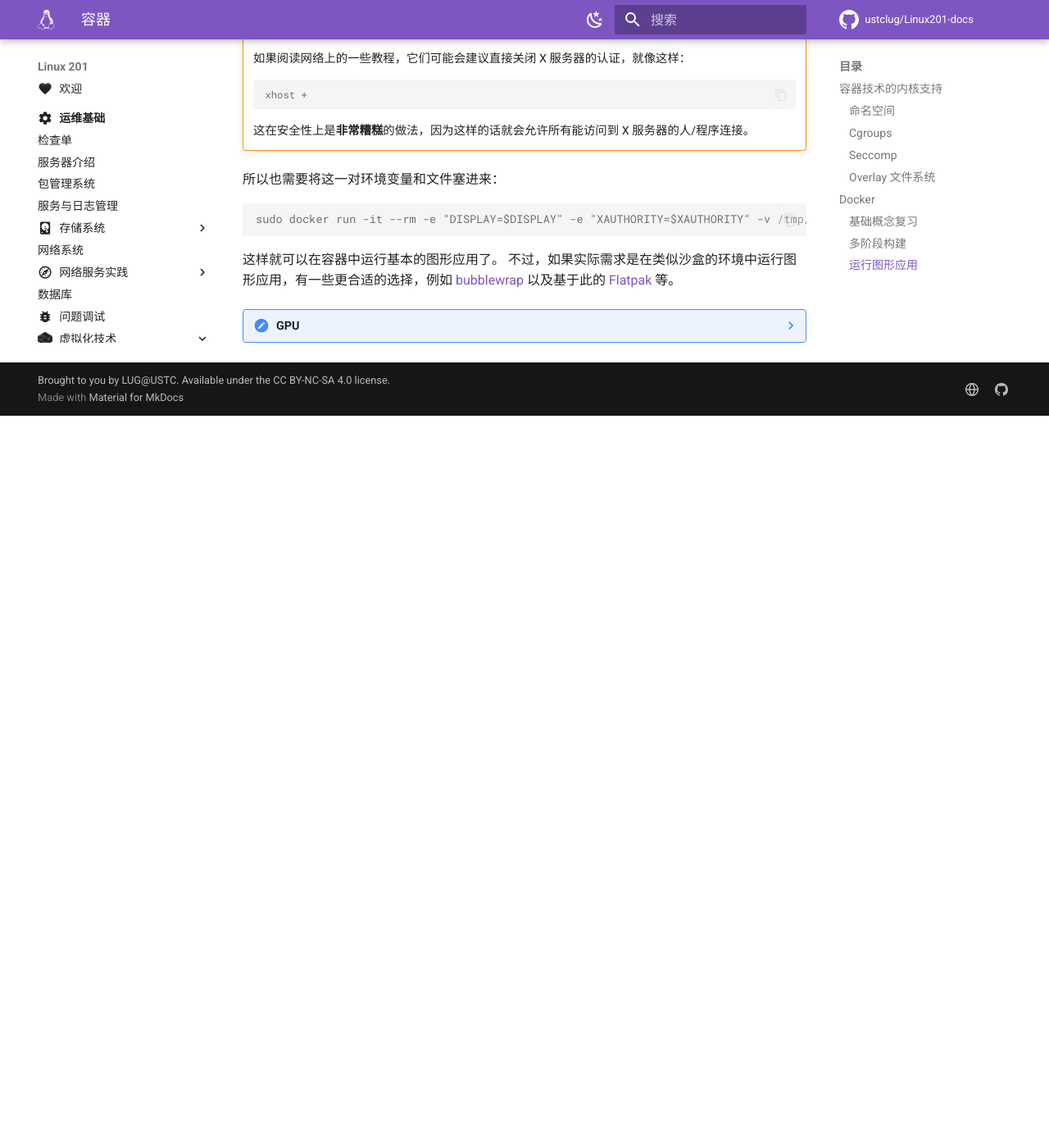
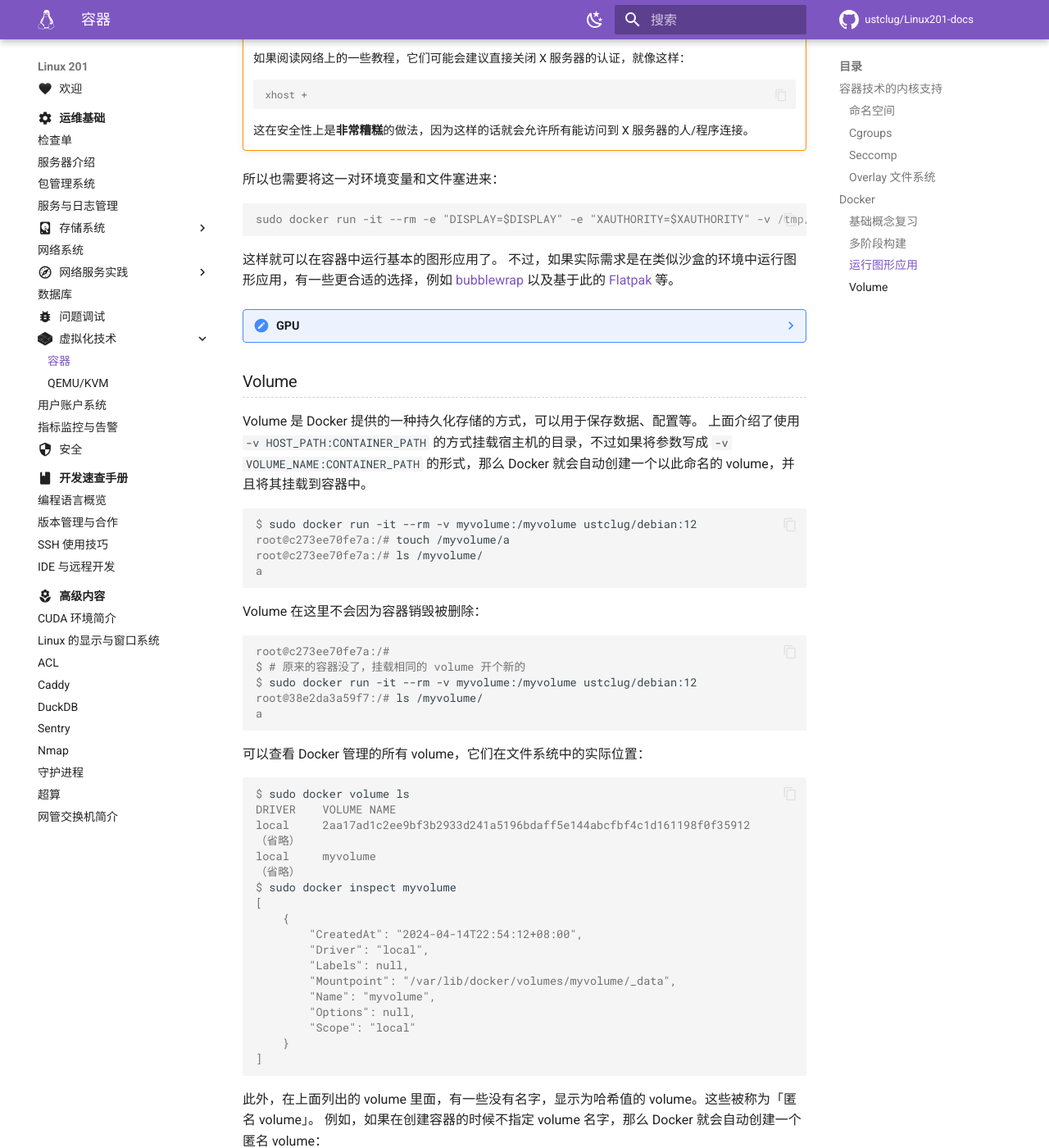
Before and after one commit to ustclug/Linux201-docs, an MkDocs documentation site: the page built from docs/ops/virtualization/container.md, in a window 1280 px wide and 1400 px high, scrolled down 11346 px. Shown: the whole window at 82% size. Built offline with MkDocs 1.6.1 and Material for MkDocs 9.7.7, drawn with Linux system fonts in a browser that asks for light colours; comment, search, counter and statistics services are not loaded; before the commit the page ends 11853 px from its top, so only the background shows below that; some of the changed text lies outside the part shown.

Commit message:
ops/virtualization: volume

````diff
--- a/docs/ops/virtualization/container.md
+++ b/docs/ops/virtualization/container.md
@@ -547,3 +547,80 @@
     在 Linux 下，GPU 设备文件位于 `/dev/dri` 目录下。每张显卡会暴露两个设备文件，其中 `cardX` 代表了完整的 GPU 设备（有写入权限相当于有控制 GPU 的完整权限），而 `renderDXXX` 代表了 GPU 的渲染设备。对于需要 GPU 加速渲染的场景，为其挂载 `/dev/dri/renderDXXX` 设备即可。
 
     与此同时，容器内还需要安装对应的 GPU **用户态**驱动。对于开源驱动来说，安装 Mesa 即可。
+
+### Volume
+
+Volume 是 Docker 提供的一种持久化存储的方式，可以用于保存数据、配置等。
+上面介绍了使用 `-v HOST_PATH:CONTAINER_PATH` 的方式挂载宿主机的目录，不过如果将参数写成 `-v VOLUME_NAME:CONTAINER_PATH` 的形式，那么 Docker 就会自动创建一个以此命名的 volume，并且将其挂载到容器中。
+
+```console
+$ sudo docker run -it --rm -v myvolume:/myvolume ustclug/debian:12
+root@c273ee70fe7a:/# touch /myvolume/a
+root@c273ee70fe7a:/# ls /myvolume/
+a
+```
+
+Volume 在这里不会因为容器销毁被删除：
+
+```console
+root@c273ee70fe7a:/#
+$ # 原来的容器没了，挂载相同的 volume 开个新的
+$ sudo docker run -it --rm -v myvolume:/myvolume ustclug/debian:12
+root@38e2da3a59f7:/# ls /myvolume/
+a
+```
+
+可以查看 Docker 管理的所有 volume，它们在文件系统中的实际位置：
+
+```console
+$ sudo docker volume ls
+DRIVER    VOLUME NAME
+local     2aa17ad1c2ee9bf3b2933d241a5196bdaff5e144abcfbf4c1d161198f0f35912
+（省略）
+local     myvolume
+（省略）
+$ sudo docker inspect myvolume
+[
+    {
+        "CreatedAt": "2024-04-14T22:54:12+08:00",
+        "Driver": "local",
+        "Labels": null,
+        "Mountpoint": "/var/lib/docker/volumes/myvolume/_data",
+        "Name": "myvolume",
+        "Options": null,
+        "Scope": "local"
+    }
+]
+```
+
+此外，在上面列出的 volume 里面，有一些没有名字，显示为哈希值的 volume。这些被称为「匿名 volume」。
+例如，如果在创建容器的时候不指定 volume 名字，那么 Docker 就会自动创建一个匿名 volume：
+
+```console
+$ sudo docker run -it --rm --name test -v /myvolume ustclug/debian:12
+root@ec434eb92714:/# # 打开另一个终端
+$ sudo docker inspect test
+（省略）
+        "Mounts": [
+            {
+                "Type": "volume",
+                "Name": "e97304e5a0d8a981b4f0c62b776f6fcaed8d8a6a7263d8e8b7b2f1ea60018976",
+                "Source": "/var/lib/docker/volumes/e97304e5a0d8a981b4f0c62b776f6fcaed8d8a6a7263d8e8b7b2f1ea60018976/_data",
+                "Destination": "/myvolume",
+                "Driver": "local",
+                "Mode": "",
+                "RW": true,
+                "Propagation": ""
+            }
+        ],
+```
+
+如果在 `docker run` 时添加了 `--rm` 参数，那么匿名 volume 会在容器销毁时被删除。
+反之，手动 `docker rm` 一个容器时，它对应的匿名 volume 不会被删除。
+
+同时，Dockerfile 中也可以使用 `VOLUME` 指令声明 volume。如果用户在运行容器的时候没有指定 volume，那么 Docker 就会自动创建一个匿名 volume。
+一个例子是 [`mariadb` 容器镜像](https://hub.docker.com/layers/library/mariadb/lts/images/sha256-e0a092f10ea8a4c33e88b790606b68dab3d00e6b1ef417f6f5d8e825574e1fa6?context=explore)：
+
+```dockerfile
+VOLUME [/var/lib/mysql]  # Layer 18
+```
````
